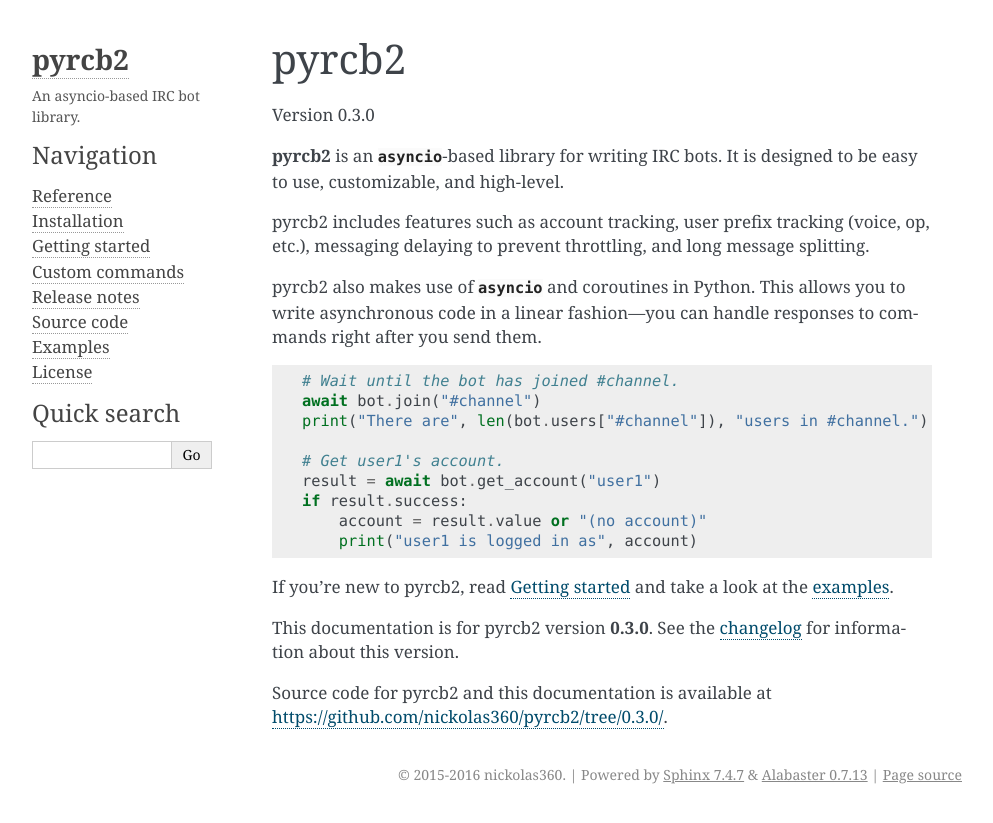
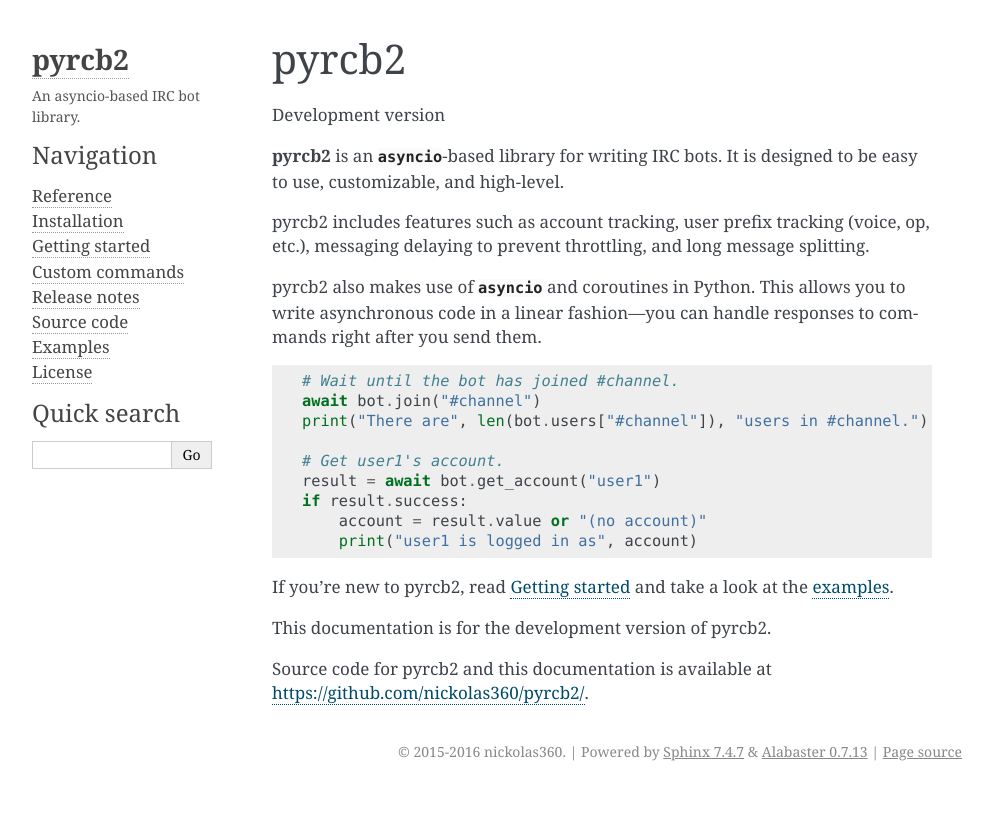
Before and after one commit to nickolas360/pyrcb2, a Sphinx documentation site: the page built from docs/index.rst, in a window 1280 px wide. Shown: the top 823 px of the page, without its empty margins (148-1141 px from the left). Built offline with Sphinx 7.4.7, drawn with Linux system fonts in a browser that asks for light colours; pages that are not in the unit, such as notebooks, are missing from menus.

Commit message:
Bump dev version

```diff
--- a/docs/conf.py
+++ b/docs/conf.py
@@ -66,7 +66,7 @@
 # The short X.Y version.
 version = '0.3'
 # The full version, including alpha/beta/rc tags.
-release = '0.3.0'
+release = '0.3.1-dev'
 
 # The language for content autogenerated by Sphinx. Refer to documentation
 # for a list of supported languages.
--- a/docs/getting-started.rst
+++ b/docs/getting-started.rst
@@ -217,6 +217,6 @@
    `examples/example.py`__
       The finished bot created above.
 
-__ https://github.com/nickolas360/pyrcb2/tree/0.3.0/examples/
-__ https://github.com/nickolas360/pyrcb2/blob/0.3.0/examples/skeleton.py
-__ https://github.com/nickolas360/pyrcb2/blob/0.3.0/examples/example.py
+__ https://github.com/nickolas360/pyrcb2/tree/master/examples/
+__ https://github.com/nickolas360/pyrcb2/blob/master/examples/skeleton.py
+__ https://github.com/nickolas360/pyrcb2/blob/master/examples/example.py
--- a/docs/index.rst
+++ b/docs/index.rst
@@ -25,7 +25,7 @@
 pyrcb2
 ======
 
-Version 0.3.0
+Development version
 
 **pyrcb2** is an `asyncio`-based library for writing IRC bots. It is designed
 to be easy to use, customizable, and high-level.
@@ -51,14 +51,12 @@
 If you're new to pyrcb2, read :doc:`getting-started` and take a look at the
 `examples`_.
 
-This documentation is for pyrcb2 version **0.3.0**.
-See the :doc:`changelog <release-notes/0.3>`
-for information about this version.
+This documentation is for the development version of pyrcb2.
 
 Source code for pyrcb2 and this documentation is available at
-`<https://github.com/nickolas360/pyrcb2/tree/0.3.0/>`_.
+`<https://github.com/nickolas360/pyrcb2/>`_.
 
-.. _examples: https://github.com/nickolas360/pyrcb2/tree/0.3.0/examples/
+.. _examples: https://github.com/nickolas360/pyrcb2/tree/master/examples/
 
 
 .. toctree::
@@ -69,6 +67,6 @@
    getting-started
    custom-commands
    release-notes/index
-   Source code <https://github.com/nickolas360/pyrcb2/tree/0.3.0/>
-   Examples <https://github.com/nickolas360/pyrcb2/tree/0.3.0/examples/>
-   License <https://github.com/nickolas360/pyrcb2/blob/0.3.0/LICENSE>
+   Source code <https://github.com/nickolas360/pyrcb2/tree/master/>
+   Examples <https://github.com/nickolas360/pyrcb2/tree/master/examples/>
+   License <https://github.com/nickolas360/pyrcb2/blob/master/LICENSE>
--- a/pyrcb2/__init__.py
+++ b/pyrcb2/__init__.py
@@ -37,7 +37,7 @@
 from . import numerics
 from . import utils
 
-__version__ = "0.3.0"
+__version__ = "0.3.1-dev"
 
 # Silence Pyflakes warnings about unused imports.
 assert [Status]
--- a/setup.py
+++ b/setup.py
@@ -32,7 +32,7 @@
 
 setup(
     name="pyrcb2",
-    version="0.3.0",
+    version="0.3.1-dev",
     description="An asyncio-based IRC bot library.",
     long_description=LONG_DESCRIPTION,
     url="https://github.com/nickolas360/pyrcb2",
```
Also changed, not shown: README.rst (+2 -6 lines).
